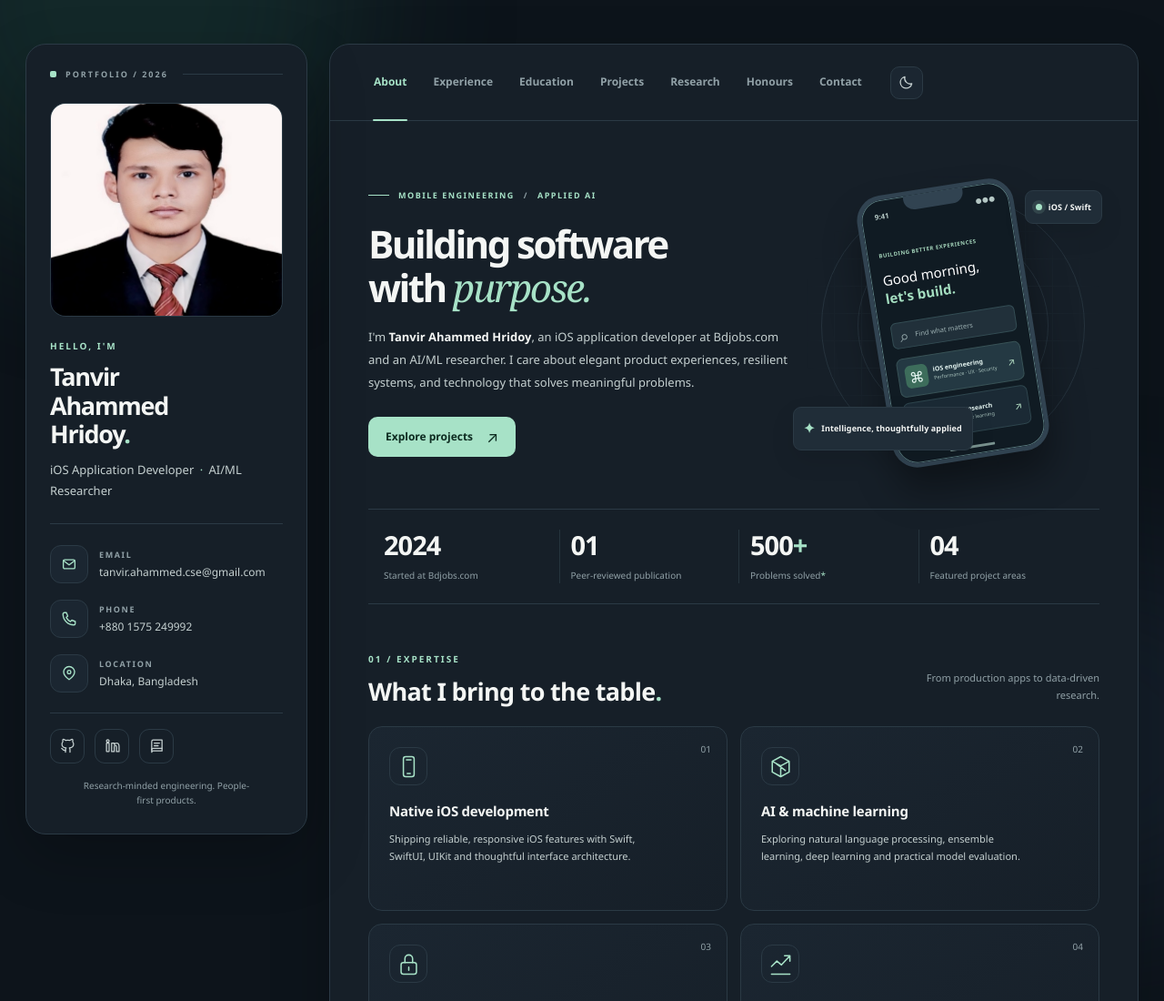
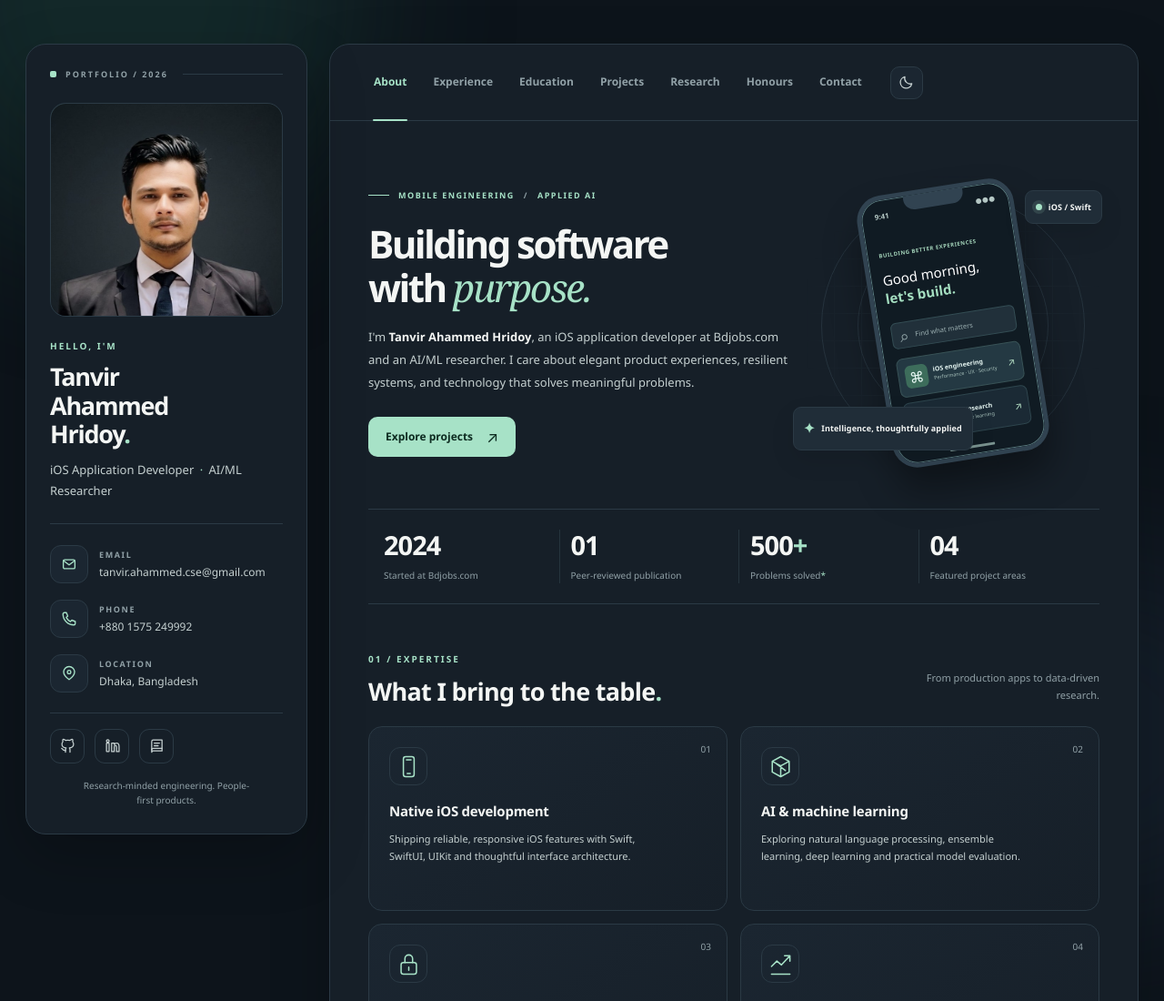
Before and after one commit to Tanvir180/Personal_portfolio-, a plain HTML site: page index.html in a window 1280 px wide. Shown: the top 1100 px of the page at 91% size. Drawn offline with Linux system fonts and the light colour scheme.

Commit message:
Fine Tune

```diff
--- a/index.html
+++ b/index.html
@@ -37,7 +37,7 @@
       <div class="profile-topline"><span class="tiny-square"></span><span>PORTFOLIO / 2026</span><span class="topline-rule"></span></div>
       <div class="portrait-wrap">
         <div class="portrait-glow" aria-hidden="true"></div>
-        <img class="portrait" src="assets/tanvir-headshot.png" alt="Portrait of Md Tanvir Ahammed Hridoy" width="250" height="250" />
+        <img class="portrait" src="assets/tanvir-headshot.jpg" alt="Portrait of Md Tanvir Ahammed Hridoy" width="250" height="250" />
       </div>
       <div class="profile-intro">
         <p class="eyebrow">HELLO, I'M</p>
```
Also changed, not shown: assets/tanvir-headshot.jpg (added), assets/tanvir-headshot2.png (renamed from assets/tanvir-headshot.png).
